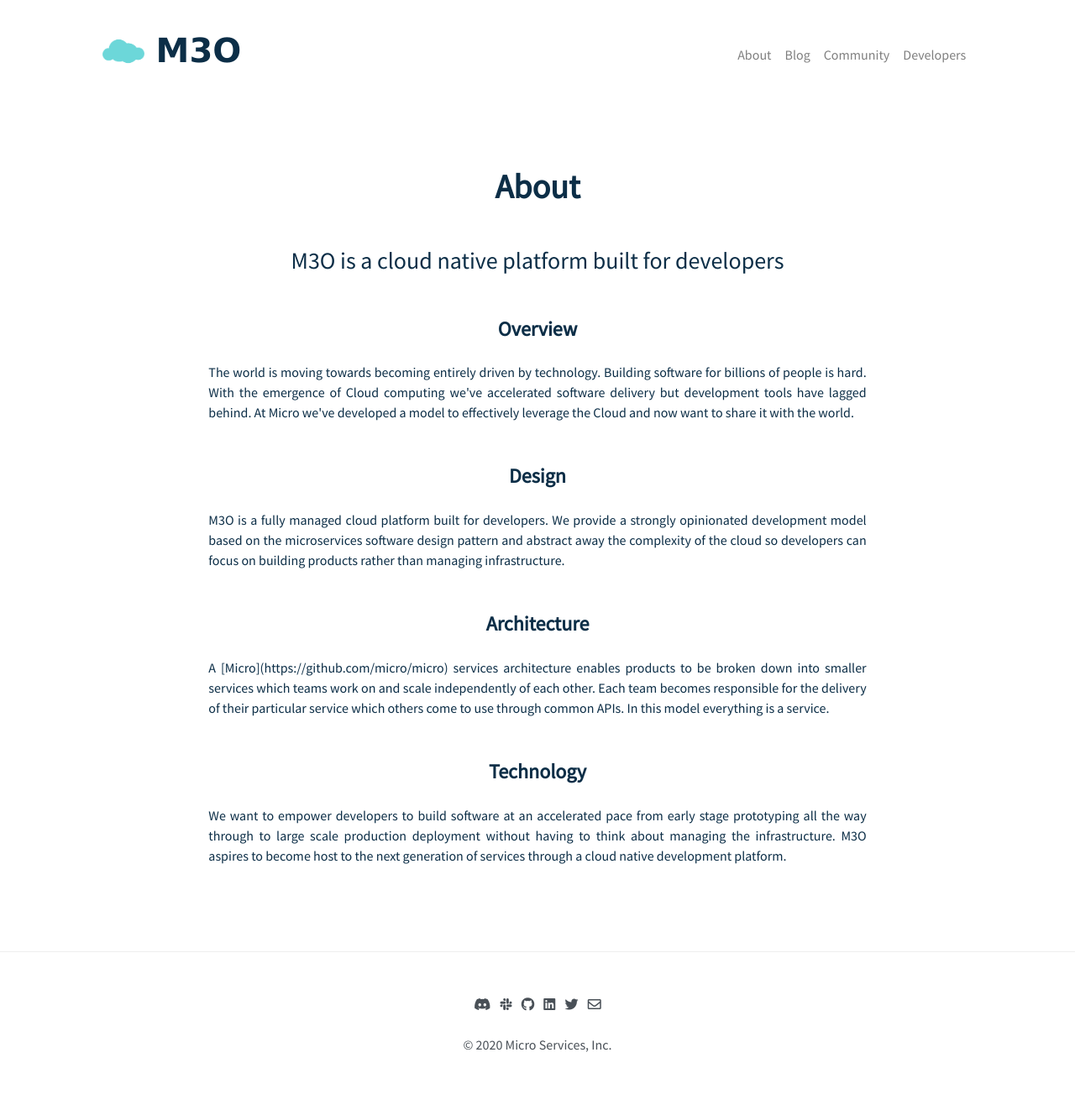
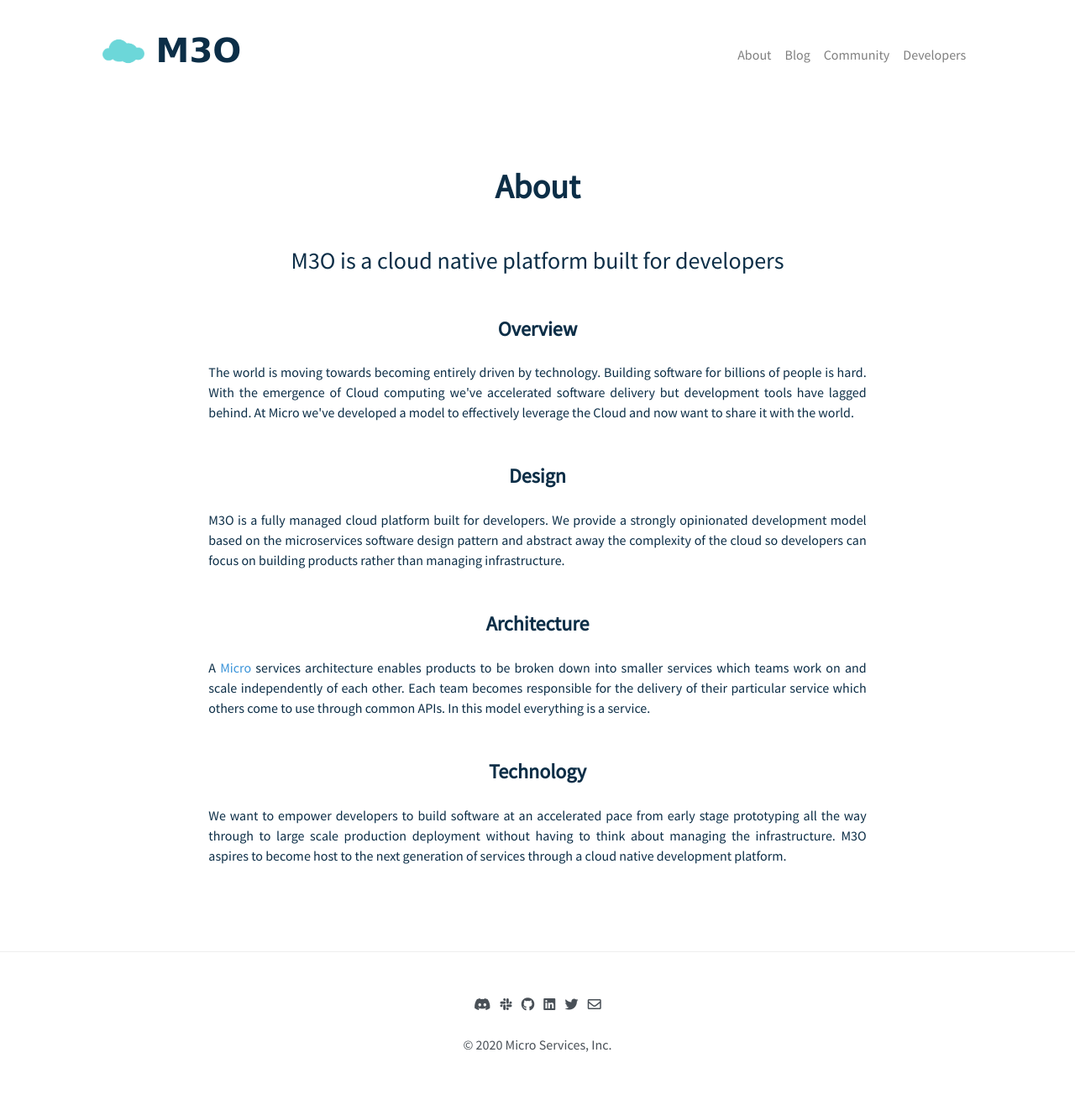
Before and after one commit to micro-community/go-micro-v2-doc, a Jekyll site: the page about.html, which Jekyll copies as it is, in a window 1280 px wide. Shown: the whole page at 84% size. Built offline with Jekyll 4.4.1, drawn with Linux system fonts in a browser that asks for light colours; nearby versions of some CDN libraries.

Commit message:
update link

```diff
--- a/about.html
+++ b/about.html
@@ -125,8 +125,8 @@
             <h4><b>Architecture</b></h4>
 
             <p>
-              A [Micro](https://github.com/micro/micro) services architecture enables products to be broken down
-              into smaller services which teams work on and scale independently
+              A <a href="https://github.com/micro/micro">Micro</a> services architecture enables products
+	      to be broken down into smaller services which teams work on and scale independently
               of each other. Each team becomes responsible for the delivery of
               their particular service which others come to use through common
               APIs. In this model everything is a service.
```
